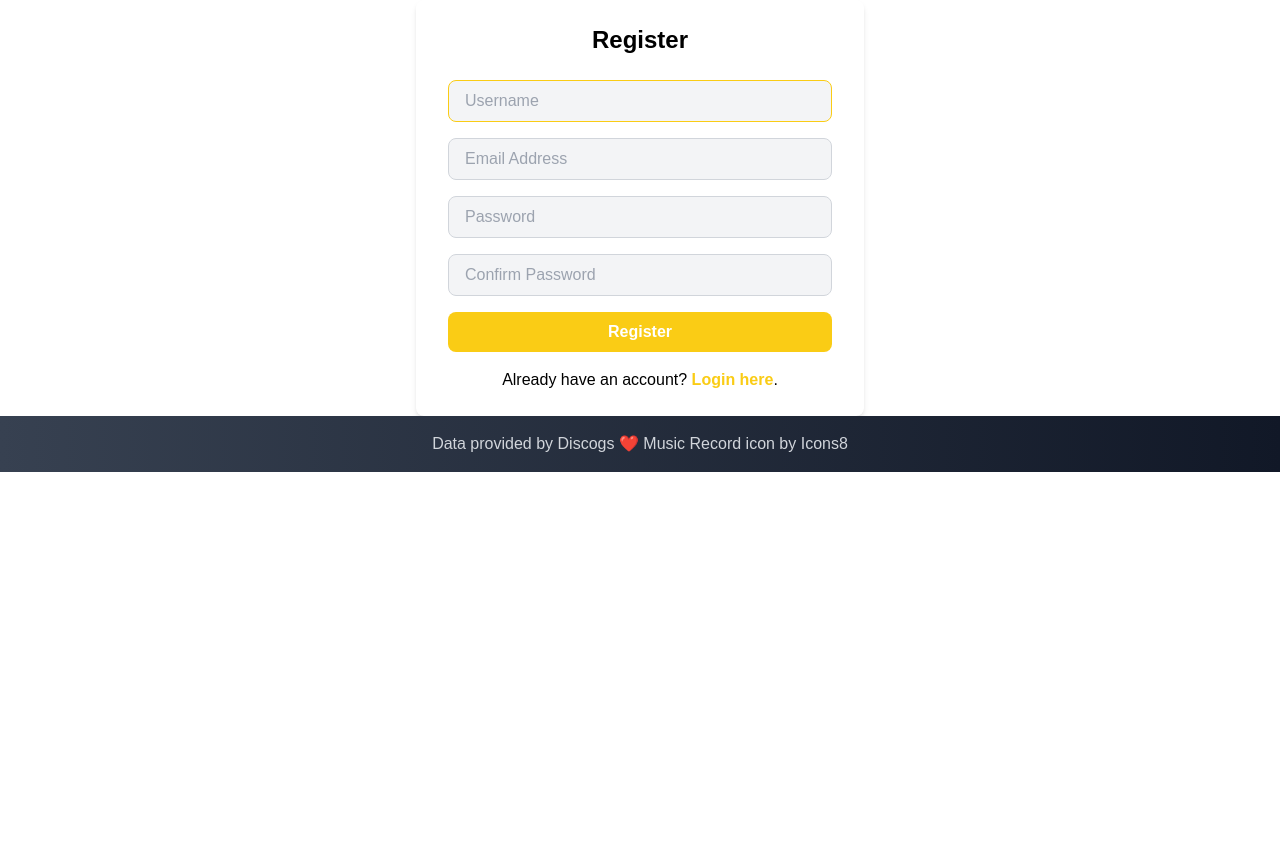
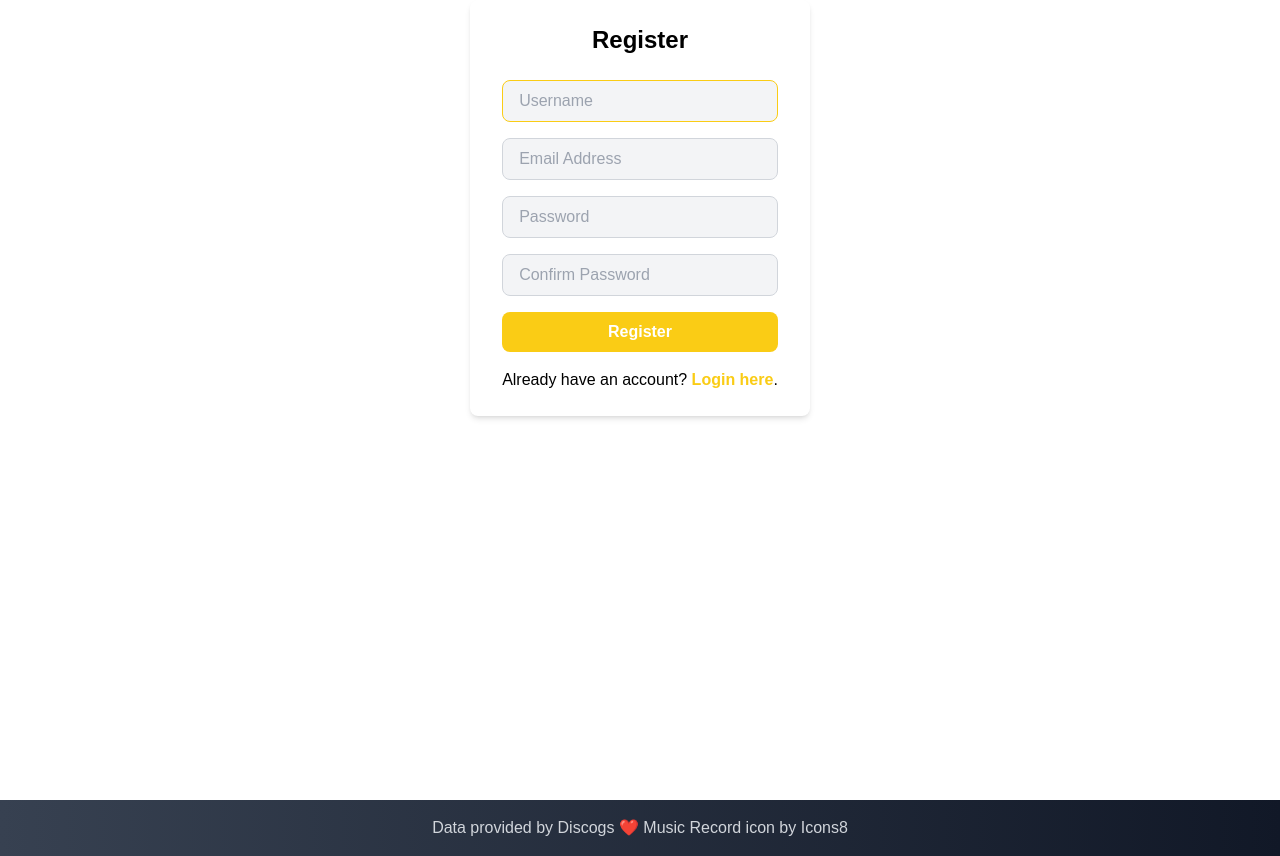
Before and after one commit to mikeygough/discogskiii-django, a Django app: page /firstapp/register in a window 1280 px wide. Shown: the part 64-920 px from the top of the page. Before the commit the page ends 536 px from the top, so only its background shows below. Run offline with Django 4.2, Linux system fonts and the light colour scheme; style sheets or scripts are compiled from the project's sources; some web fonts are replaced.

Commit message:
add div to push footer to bottom

```diff
--- a/discogskiii/firstapp/templates/firstapp/login.html
+++ b/discogskiii/firstapp/templates/firstapp/login.html
@@ -4,7 +4,7 @@
     <div class="text-red-500 text-center mb-4">{{ message }}</div>
 {% endif %}
 
-
+<div class="flex flex-col min-h-screen">
     <form action="{% url 'firstapp:login' %}" method="post" class="max-w-md mx-auto bg-white shadow-md rounded-lg px-8 py-6">
         {% csrf_token %}
         <h2 class="text-2xl font-bold mb-6 text-center">Login</h2>
@@ -17,5 +17,5 @@
         <input type="submit" value="Login" class="bg-yellow-400 text-white font-bold py-2 px-4 rounded-lg w-full hover:bg-yellow-500">
         <p class="text-center mt-4">Don't have an account? <a href="{% url 'firstapp:register' %}" class="text-yellow-400 font-bold hover:underline">Register here</a>.</p>
     </form>
-
+</div>
 {% endblock %}
--- a/discogskiii/firstapp/templates/firstapp/register.html
+++ b/discogskiii/firstapp/templates/firstapp/register.html
@@ -4,7 +4,7 @@
     <div class="text-red-500 text-center mb-4">{{ message }}</div>
 {% endif %}
 
-
+<div class="flex flex-col min-h-screen">
     <form action="{% url 'firstapp:register' %}" method="post" class="max-w-md mx-auto bg-white shadow-md rounded-lg px-8 py-6">
         {% csrf_token %}
         <h2 class="text-2xl font-bold mb-6 text-center">Register</h2>
@@ -23,5 +23,5 @@
         <input type="submit" value="Register" class="bg-yellow-400 text-white font-bold py-2 px-4 rounded-lg w-full hover:bg-yellow-500">
         <p class="text-center mt-4">Already have an account? <a href="{% url 'firstapp:login' %}" class="text-yellow-400 font-bold hover:underline">Login here</a>.</p>
     </form>
-
+</div>
 {% endblock %}
```
Lines whose indentation alone changed are shown as unchanged.
